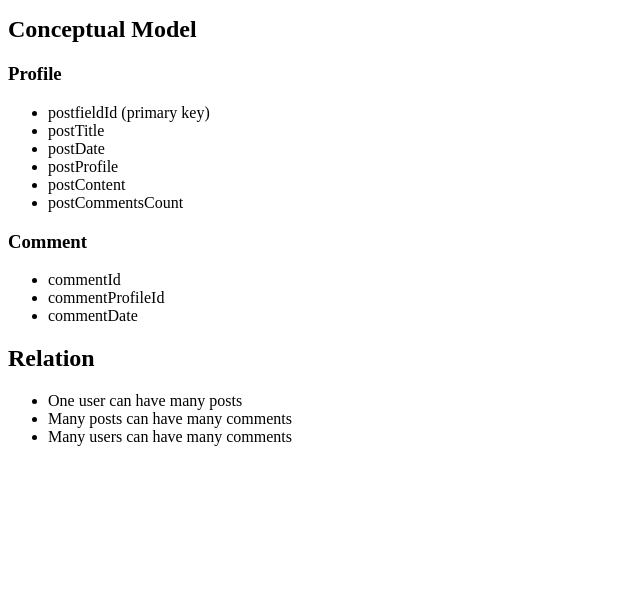
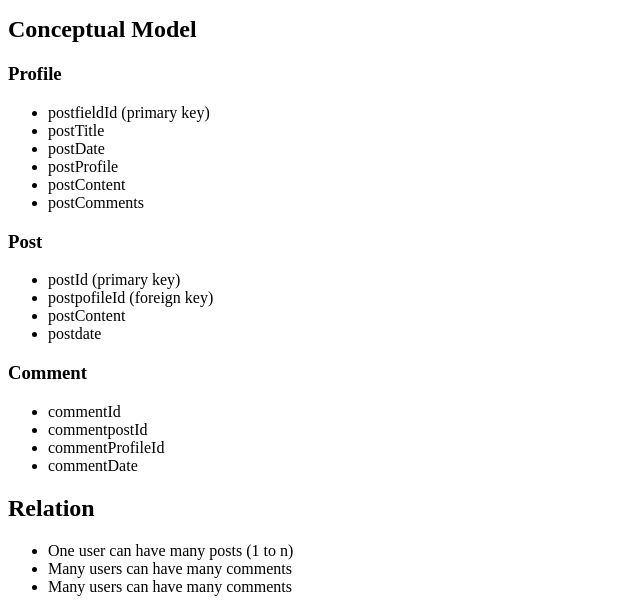
Before and after one commit to mdavid50/data-design, a PHP site: page / in a window 1280 px wide. Shown: the part 1042-1654 px from the top of the page, without its empty margins (0-640 px from the left). Before the commit the page ends 1488 px from the top, so only its background shows below. Run offline with PHP 8.4, Linux system fonts and the light colour scheme.

Commit message:
edited post in entities

```diff
--- a/index.php
+++ b/index.php
@@ -57,19 +57,28 @@
 			<li>postDate</li>
 			<li>postProfile</li>
 			<li>postContent</li>
-			<li>postCommentsCount</li>
+			<li>postComments</li>
 		</ul>
+
+			<h3>Post</h3>
+			<ul>
+				<li>postId (primary key)</li>
+				<li>postpofileId (foreign key)</li>
+				<li>postContent</li>
+				<li>postdate</li>
+			</ul>
 
 			<h3>Comment</h3>
 		<ul>
 			<li>commentId</li>
+			<li>commentpostId</li>
 			<li>commentProfileId</li>
 			<li>commentDate</li>
 		</ul>
 		<h2>Relation</h2>
 		<ul>
-			<li>One user can have many posts</li>
-			<li>Many posts can have many comments</li>
+			<li>One user can have many posts (1 to n)</li>
+			<li>Many users can have many comments</li>
 			<li>Many users can have many comments</li>
 		</ul>
 	</body>
```
